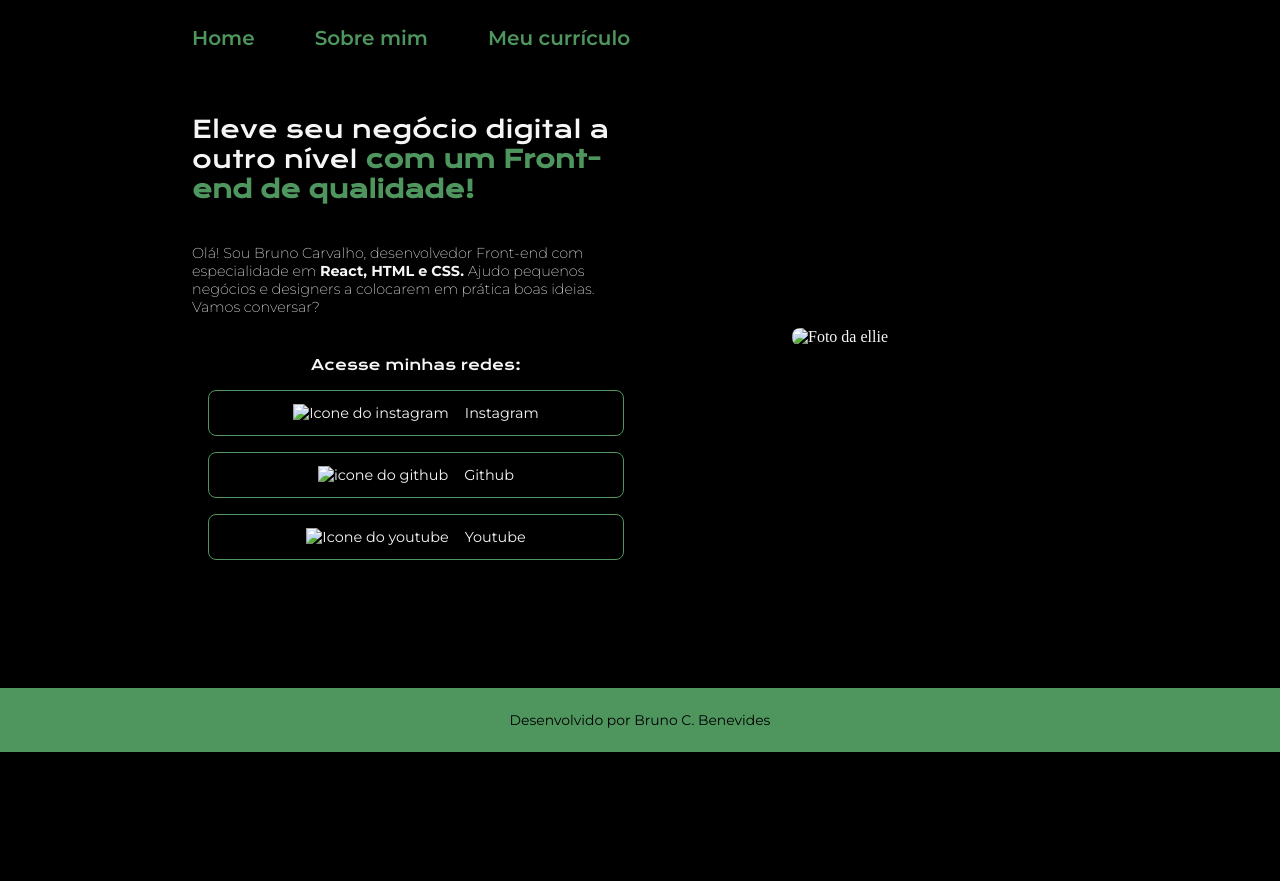
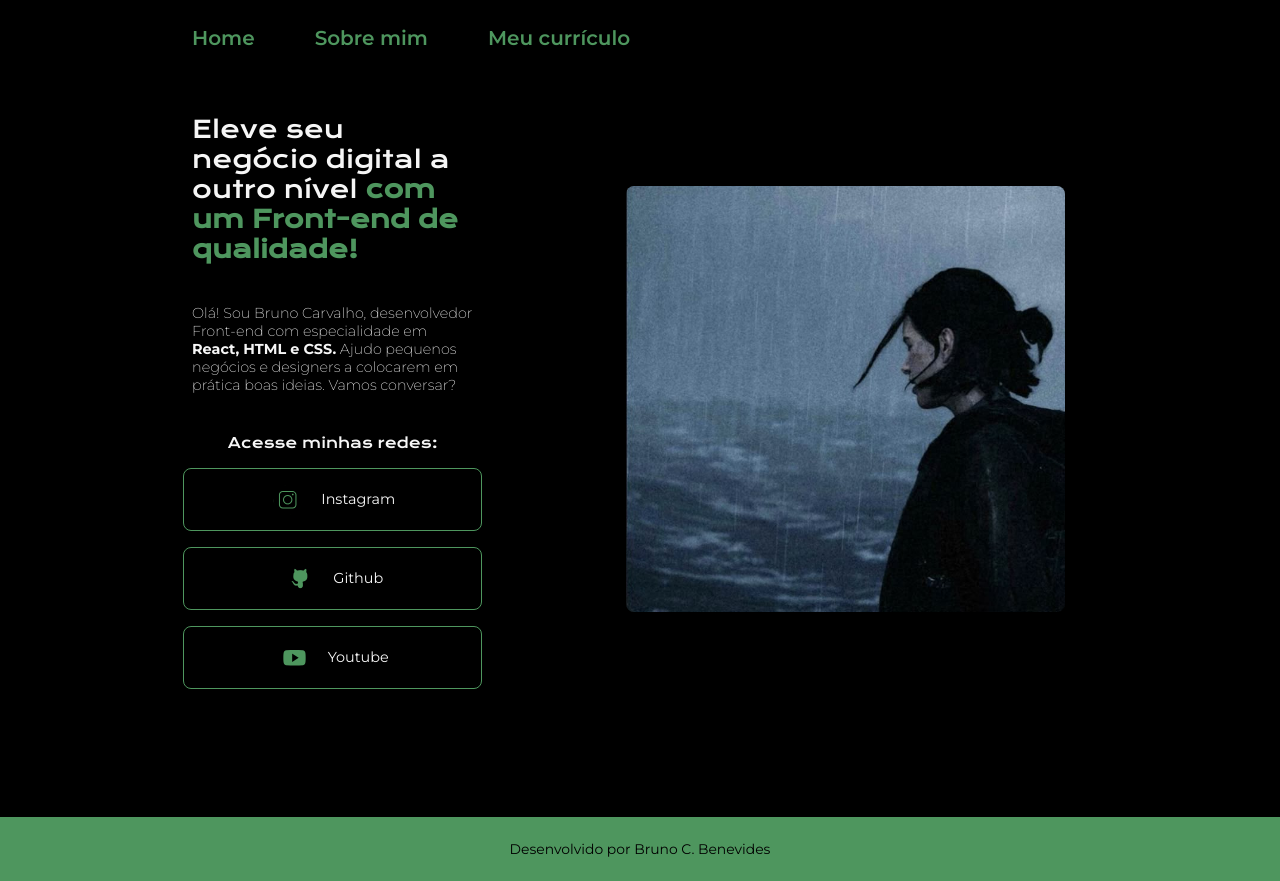
Before and after one commit to brunocb-cs/potifolio-alura-aula-, a plain HTML site: page index.html in a window 1280 px wide. Before the commit the page ends 800 px from the top, so only its background shows below. Drawn offline with nearby package versions, Linux system fonts and the light colour scheme; the site is published under a folder, as on GitHub Pages, so addresses that start at the root find nothing.

Commit message:
Images Fixed

```diff
--- a/index.html
+++ b/index.html
@@ -22,15 +22,15 @@
             <div class="botoes">
                 <h3>Acesse minhas redes: </h3>
                     <a class="botao" href="https://www.instagram.com/brunera225/">
-                        <img src="/Imagens/icons/instagram_icon.png" alt="Icone do instagram">
+                        <img src="Imagens/icons/instagram_icon.png" alt="Icone do instagram">
                         Instagram
                     </a>
                     <a class="botao" href="https://github.com/brunocb-cs">
-                        <img  src="/Imagens/icons/GitHub_icone.png" alt="icone do github">
+                        <img  src="Imagens/icons/GitHub_icone.png" alt="icone do github">
                         Github
                     </a>
                     <a class="botao" href="https://github.com/brunocb-cs">
-                        <img src="/Imagens/icons/youtube_icon.png" alt="Icone do youtube">
+                        <img src="Imagens/icons/youtube_icon.png" alt="Icone do youtube">
                         Youtube
                     </a>
             </div>
@@ -38,7 +38,7 @@
         <section class="imagem">
             <picture>
                 <source media="(max-width: 600px)" srcset="/Imagens/tlou2-ellie-02.jfif">
-                <img class="img" src="/Imagens/tlou2-ellie.jfif" alt="Foto da ellie">
+                <img class="img" src="Imagens/tlou2-ellie.jfif" alt="Foto da ellie">
             </picture>
         </section>
     </main>
```
Also changed, not shown: curriculo.html (+5 -5 lines).
